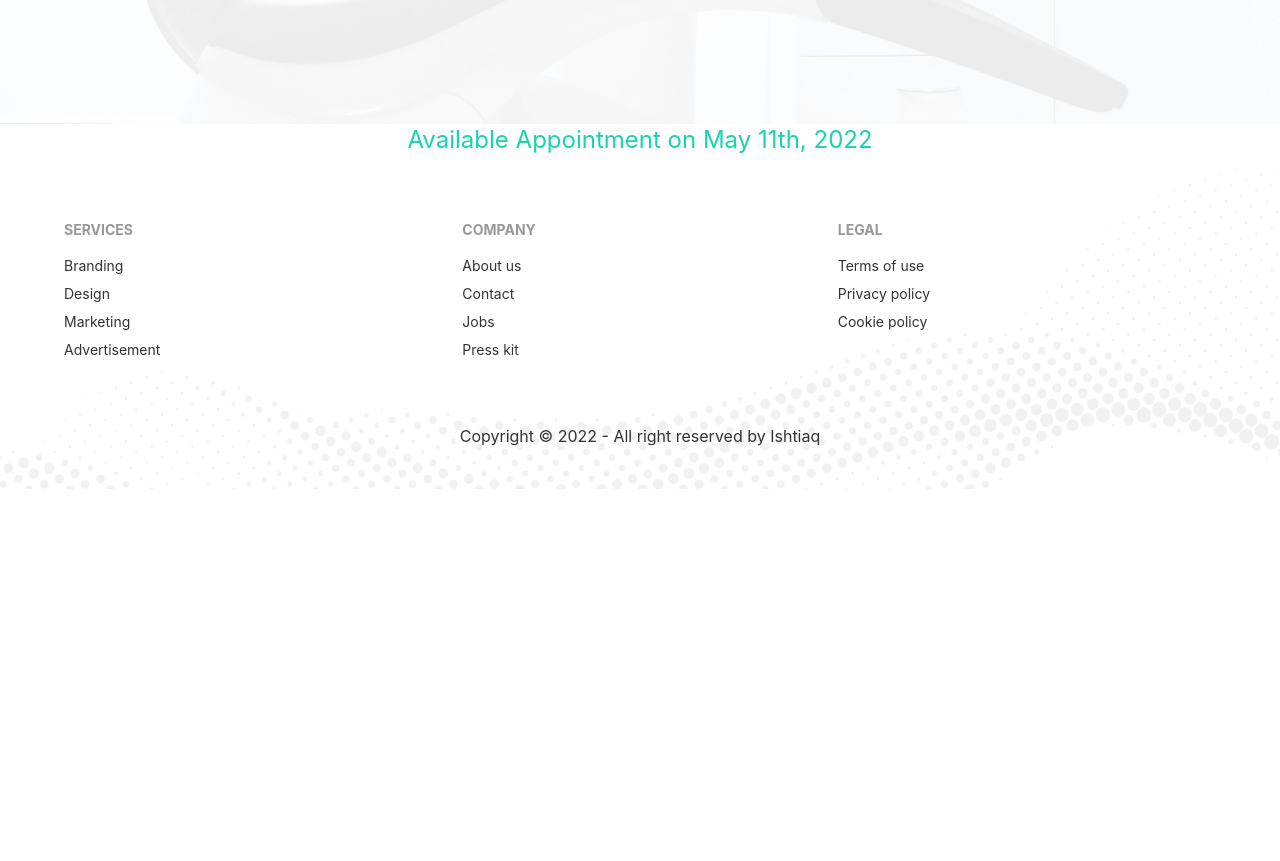
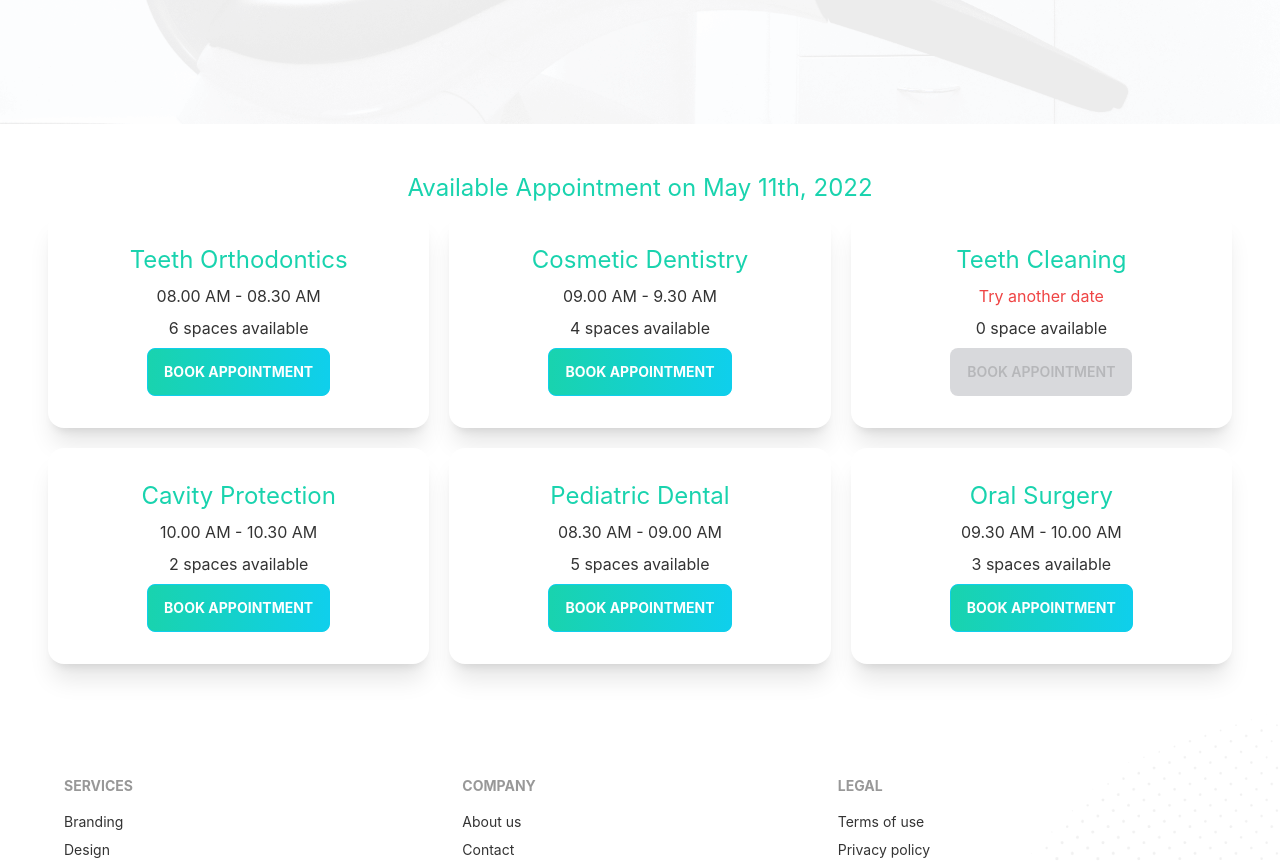
Before and after one commit to IshtyMahin/Doctors-portal-client, a React (Create React App) app: page /Appointment in a window 1280 px wide. Shown: the part 740-1601 px from the top of the page. Before the commit the page ends 1229 px from the top, so only its background shows below. Built offline with nearby package versions, Linux system fonts and the light colour scheme.

Commit message:
add available appointmant in appointmant page

```diff
--- a/src/Pages/Appointmet/AvailableAppointments.js
+++ b/src/Pages/Appointmet/AvailableAppointments.js
@@ -1,9 +1,25 @@
-import React from "react";
+import React, { useEffect, useState } from "react";
 import { format } from "date-fns";
+import Service from "./Service";
 const AvailableAppointments = ({ date }) => {
+  const [services,setServices] = useState([]);
+
+  useEffect(()=>{
+    fetch('services.json')
+    .then(res=> res.json())
+    .then(data => setServices(data))
+  },[])
   return (
-    <div>
-      <p className="text-center text-secondary text-2xl">Available Appointment on  {format(date, "PPP")}</p>
+    <div className="m-5 lg:m-12">
+      <p className="text-center text-secondary text-2xl mb-2 ">Available Appointment on  {format(date, "PPP")}</p>
+      <div className="grid grid-cols-1 md:grid-cols-2 lg:grid-cols-3 gap-5 ">
+         {
+           services.map(service=><Service
+                key={service._id}
+                service={service}
+           ></Service>)
+         }
+      </div>
     </div>
   );
 };
--- /dev/null
+++ b/src/Pages/Appointmet/Service.js
@@ -0,0 +1,31 @@
+import React from "react";
+import PrimaryButton from '../Shared/PrimaryButton'
+const Service = ({ service }) => {
+  const { name, slots } = service;
+  return (
+    <div class="card lg:max-w-lg bg-base-100 shadow-xl">
+      <div class="card-body text-center">
+        <h2 class="text-secondary text-2xl text-center">{name}</h2>
+        <p>{
+            slots.length ?
+             <span>{slots[0]}</span>
+            :
+            <span className="text-red-500">Try another date</span>
+            }</p>
+        <p>
+          {slots.length} {slots.length > 1 ? "spaces" : "space"} available
+        </p>
+        <div class="card-actions justify-center">
+            {
+                slots.length===0?
+                <button disabled className="btn">Book appointment</button>
+                :<PrimaryButton>Book appointment</PrimaryButton>
+            }
+
+        </div>
+      </div>
+    </div>
+  );
+};
+
+export default Service;
--- a/src/Pages/Shared/Navbar.js
+++ b/src/Pages/Shared/Navbar.js
@@ -51,7 +51,7 @@ const Navbar = () => {
             {menuItem}
           </ul>
         </div>
-        <a className="btn btn-ghost normal-case text-xl">Doctors Portal</a>
+        <Link to='/' className="btn btn-ghost normal-case text-xl">Doctors Portal</Link>
       </div>
       <div className="navbar-center hidden lg:flex">
         <ul className="menu menu-horizontal p-0">{menuItem}</ul>
```
